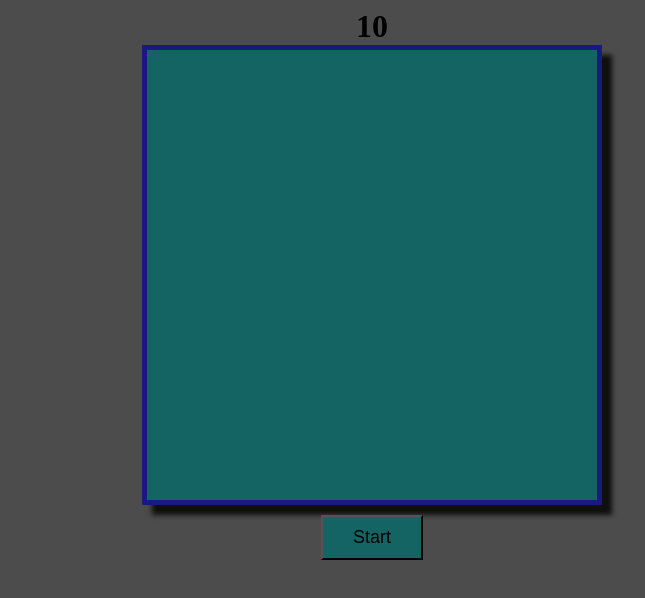
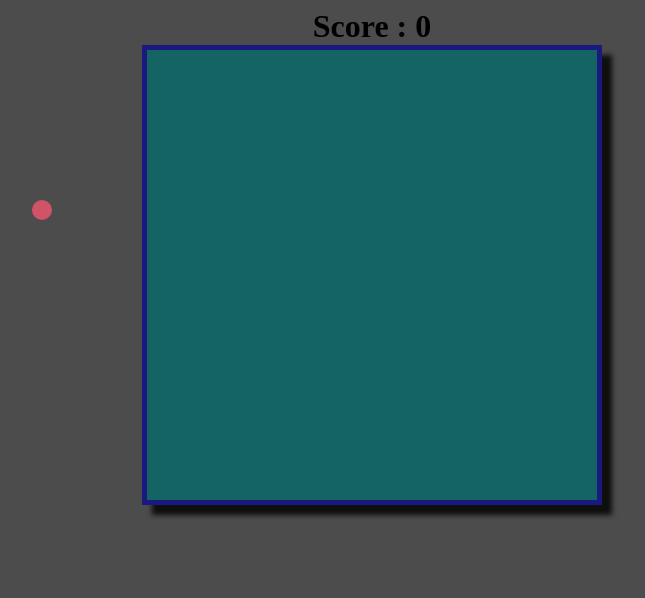
Before and after one commit to YaminiSharma780/Kaa, a plain HTML site: page index.html in a window 1280 px wide. Both pictures are taken after a click on the button "Start". Shown: the whole page, without its empty margins (268-913 px from the left). Drawn offline with Linux system fonts and the light colour scheme.

Commit message:
added food inside game arena

```diff
--- a/script.js
+++ b/script.js
@@ -24,6 +24,41 @@
     startButton.textContent = "Start";
     startButton.classList.add("start-button");
     document.body.appendChild(startButton);
+    startButton.addEventListener("click", () => {
+      startButton.style.display = "none";
+
+      runGame();
+    });
   }
   startGame();
+  function runGame() {
+    gameStarted = true;
+    gameLoop();
+  }
+  function gameLoop() {
+    setInterval(() => {
+      drawScoreBoard();
+      drawFoodAndSnake();
+    }, 1000);
+  }
+  function drawScoreBoard() {
+    const scoreBoard = document.getElementById("score-board");
+    scoreBoard.textContent = `Score : ${score}`;
+  }
+  function drawFoodAndSnake(){
+    gameArena.innerHTML = '';
+
+    const foodElement = drawDiv(food.x, food.y, 'food');
+    gameArena.appendChild(foodElement);
+
+    const snakeElement = drawDiv(snake.x, snake.y, 'snake');
+    gameArena.appendChild(snakeElement);
+  }
+  function drawDiv(x, y, className){
+    const div = document.createElement('div');
+    div.classList.add(className);
+    div.style.top = `${y}px`
+    div.style.left = `${x}px`
+    return div;
+  }
 });
--- a/style.css
+++ b/style.css
@@ -30,3 +30,18 @@
     font-size: 18px;
     cursor: pointer;
 }
+
+.food {
+    background-color: rgb(212, 84, 105);
+    width: 20px;
+    height: 20px;
+    position: absolute;
+    border-radius: 50%;
+    animation: blink 1s infinite;
+}
+
+@keyframes blink {
+    50% {
+        opacity: 0.5;
+    }
+}
```
